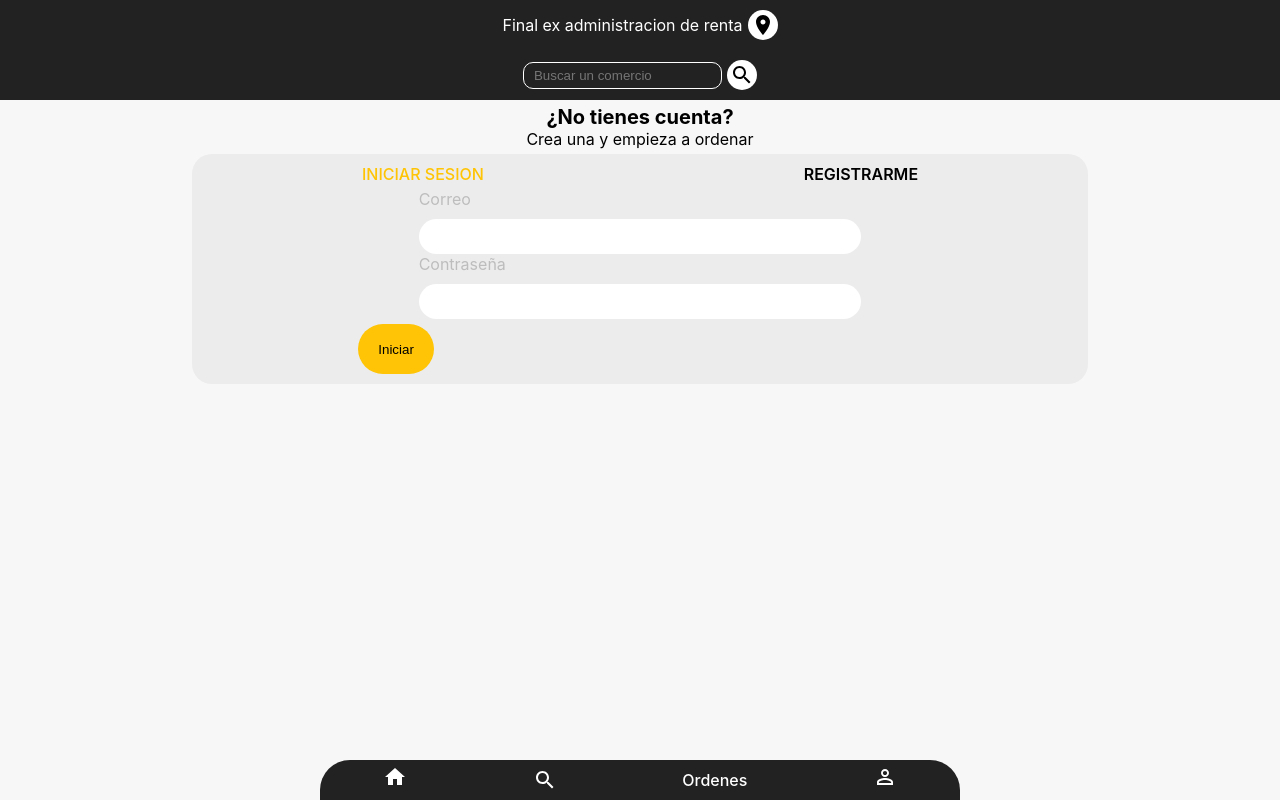
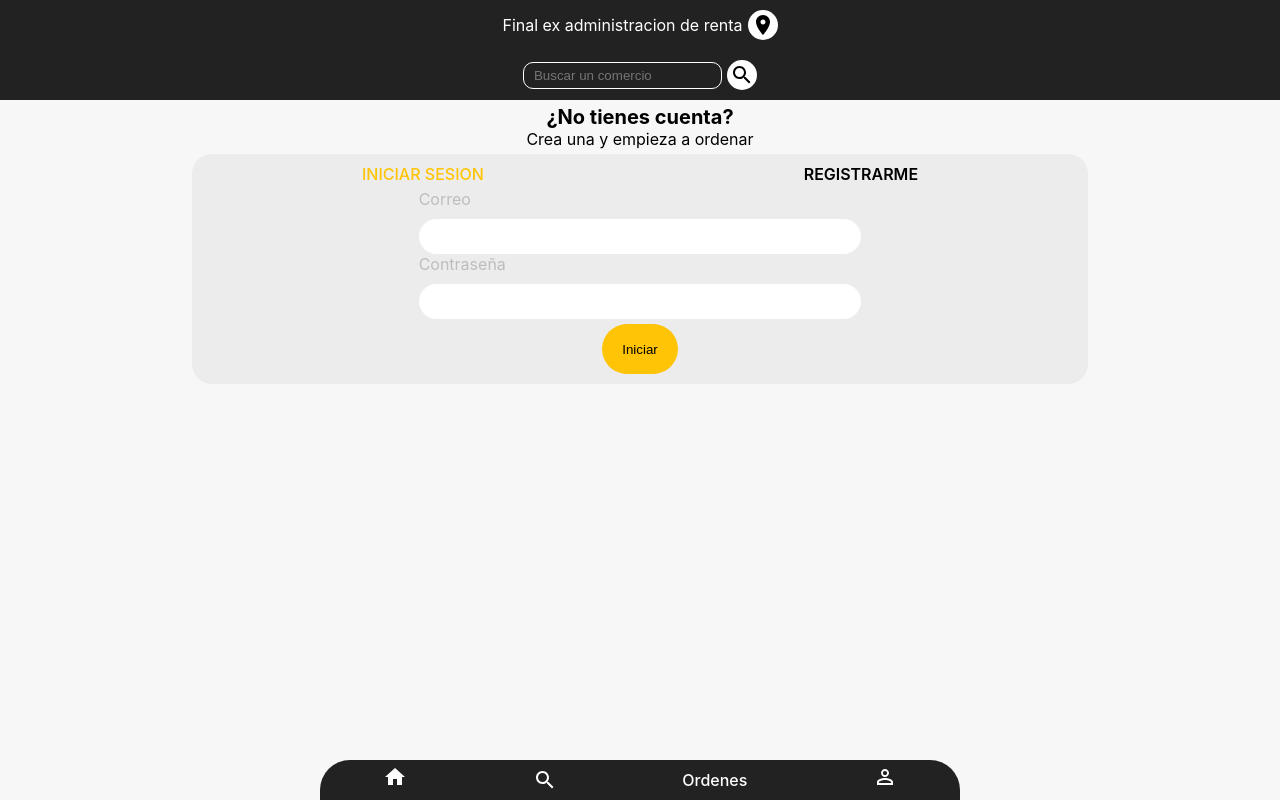
Before and after one commit to Urielch997/DeliveryApp, a React (Create React App) app: page /login in a window 1280 px wide. Built offline with nearby package versions, Linux system fonts and the light colour scheme.

Commit message:
Cambios de estilo
Cambios menores de estilo correccion de algunos errores de diseño

```diff
--- a/src/App.css
+++ b/src/App.css
@@ -108,7 +108,8 @@ ul li{
     margin-top: 5px;
     justify-content: center;
     position: sticky;
-    top:0;
+    top:-10px;
+    z-index:2000;
 }
 
 .love{
--- a/src/Screen/Login.js
+++ b/src/Screen/Login.js
@@ -80,7 +80,9 @@ class Login extends Component{
                             <input type="password" className="input-login" value={pass} onChange={this.writePass} />
                         </div>
                     </div>
+                    <div className='button-con'>
                         <button onClick={this.action}>Iniciar</button>
+                    </div>
                     </div>
 
                     <div id="register">
@@ -106,7 +108,9 @@ class Login extends Component{
                             <input type="password" className="input-login"/>
                         </div>
                     </div>
-                        <button onClick={this.action}>Iniciar</button>
+                        <div className='button-con'>
+                            <button onClick={this.action}>Iniciar</button>
+                        </div>
                     </div>
 
                 </div>
--- a/src/estilos/detalles.css
+++ b/src/estilos/detalles.css
@@ -55,7 +55,7 @@ html {
 }
 
 .options-detail{
-    margin-top: -40px;
+    margin-top: -25px;
     position: relative;
     background: #fefefe;
     z-index: 2000;
--- a/src/estilos/login.css
+++ b/src/estilos/login.css
@@ -38,6 +38,13 @@
     border-radius: 50px;
     outline: none;
     padding: 0px 15px;
+}
+
+.button-con{
+    width: 100%;
+    display: flex;
+    align-items: center;
+    justify-content: center;
 }
 .form-group{
     width: 100%;
```
